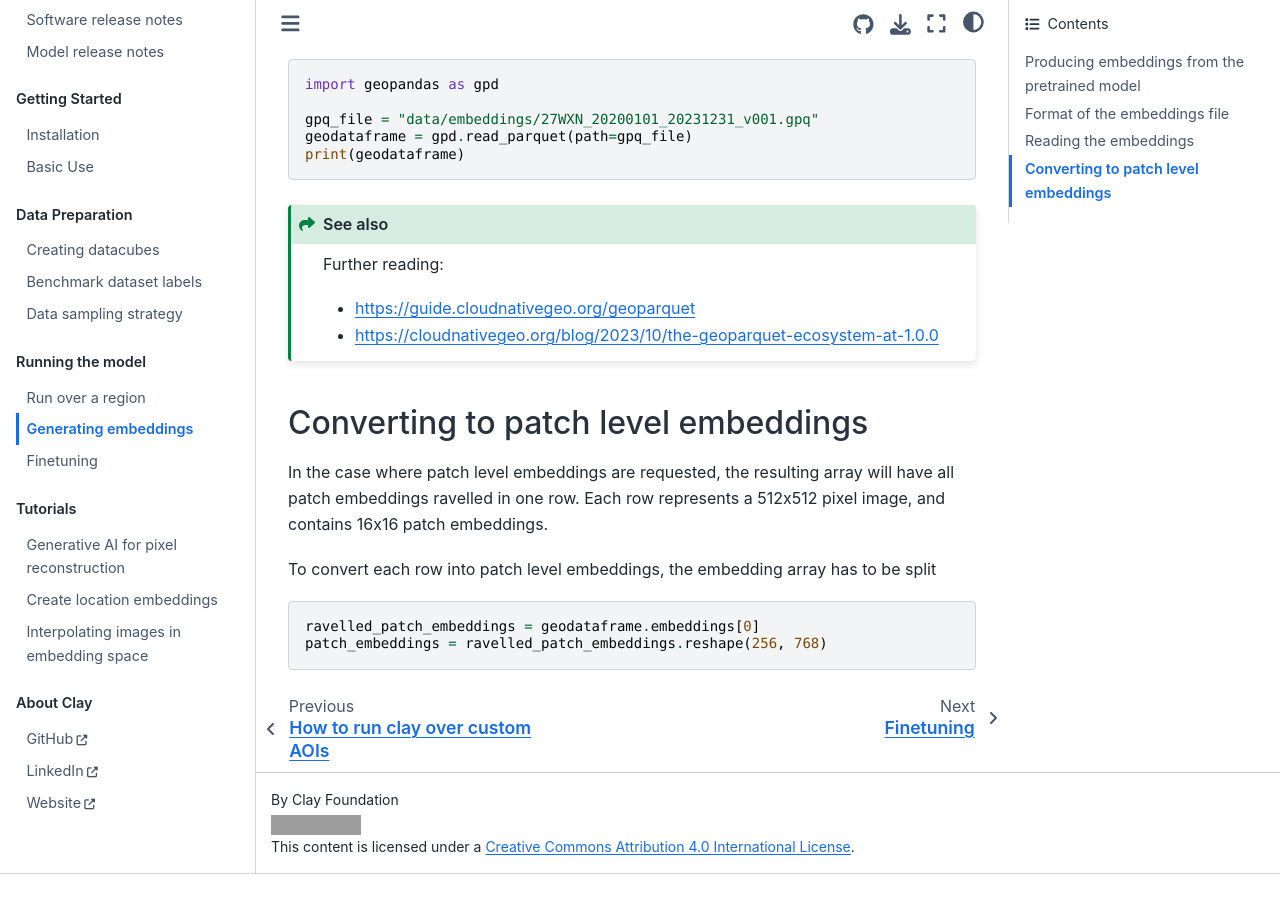
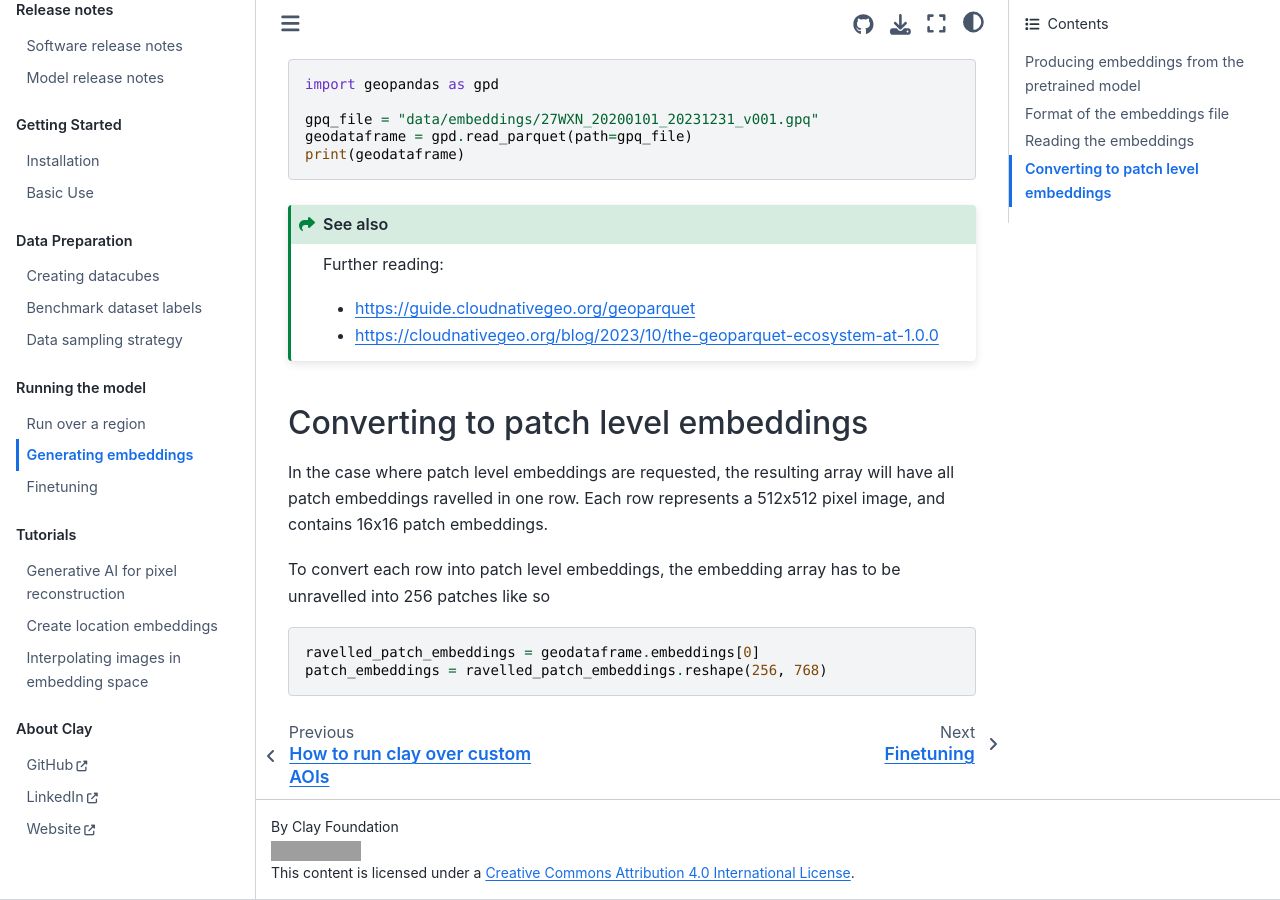
Before and after one commit to Clay-foundation/model, a Jupyter Book: the page built from docs/model_embeddings.md, in a window 1280 px wide and 900 px high, scrolled down 3746 px. Built offline with Jupyter Book 1.0.4 settings and Sphinx 7.4.7 and the Sphinx Book theme 1.1.4, drawn with Linux system fonts in a browser that asks for light colours; before the commit the page ends 4620 px from its top, so only the background shows below that; grey boxes are pictures that could not be loaded.

Commit message:
Improve wording on patch level unravelling

````diff
--- a/docs/model_embeddings.md
+++ b/docs/model_embeddings.md
@@ -164,7 +164,7 @@
 512x512 pixel image, and contains 16x16 patch embeddings.
 
 To convert each row into patch level embeddings, the embedding array has to
-be split
+be unravelled into 256 patches like so
 
 ```{code}
 ravelled_patch_embeddings = geodataframe.embeddings[0]
````
